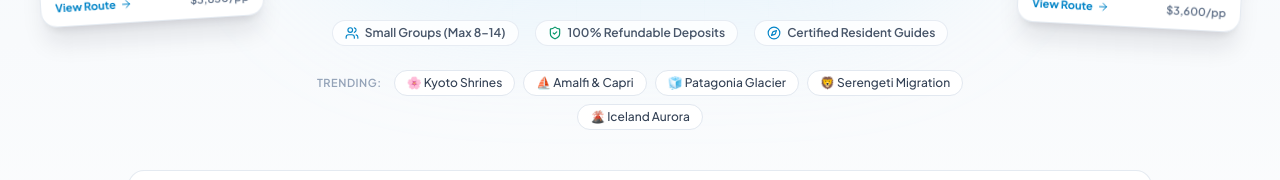
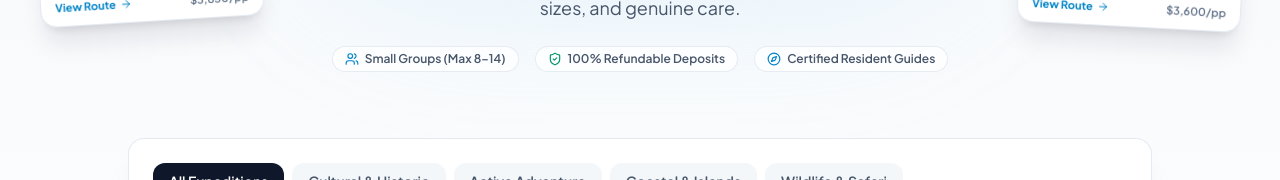
Before and after one commit to Sxjxd/aura-travel-template, a React (Vite) app: page / in a window 1280 px wide. Shown: the part 426-606 px from the top of the page. Built offline with nearby package versions, Linux system fonts and the light colour scheme.

Commit message:
Remove trending destinations row from hero

```diff
--- a/src/components/hero/Hero.tsx
+++ b/src/components/hero/Hero.tsx
@@ -120,25 +120,7 @@ export const Hero: React.FC<HeroProps> = ({
               </div>
             </div>
 
-            {/* Quick Jump Popular Destinations */}
-            <div className="mt-6 flex flex-wrap items-center justify-center gap-2 text-xs">
-              <span className="text-slate-400 font-semibold uppercase tracking-wider text-[11px] mr-1">Trending:</span>
-              {[
-                { label: '🌸 Kyoto Shrines', query: 'Kyoto', cat: 'cultural' as const },
-                { label: '⛵ Amalfi & Capri', query: 'Amalfi', cat: 'coastal' as const },
-                { label: '🧊 Patagonia Glacier', query: 'Patagonia', cat: 'adventure' as const },
-                { label: '🦁 Serengeti Migration', query: 'Serengeti', cat: 'wildlife' as const },
-                { label: '🌋 Iceland Aurora', query: 'Iceland', cat: 'adventure' as const },
-              ].map((chip) => (
-                <button
-                  key={chip.label}
-                  onClick={() => onFilterChange({ destinationQuery: chip.query, category: chip.cat })}
-                  className="px-3 py-1 rounded-full bg-white hover:bg-brand-50 border border-slate-200 hover:border-brand-300 text-slate-700 hover:text-brand-700 font-medium transition-all shadow-2xs cursor-pointer"
-                >
-                  {chip.label}
-                </button>
-              ))}
-            </div>
+
           </motion.div>
 
           {/* Right Flanking Experience Card (Coastal / Islands) */}
```
